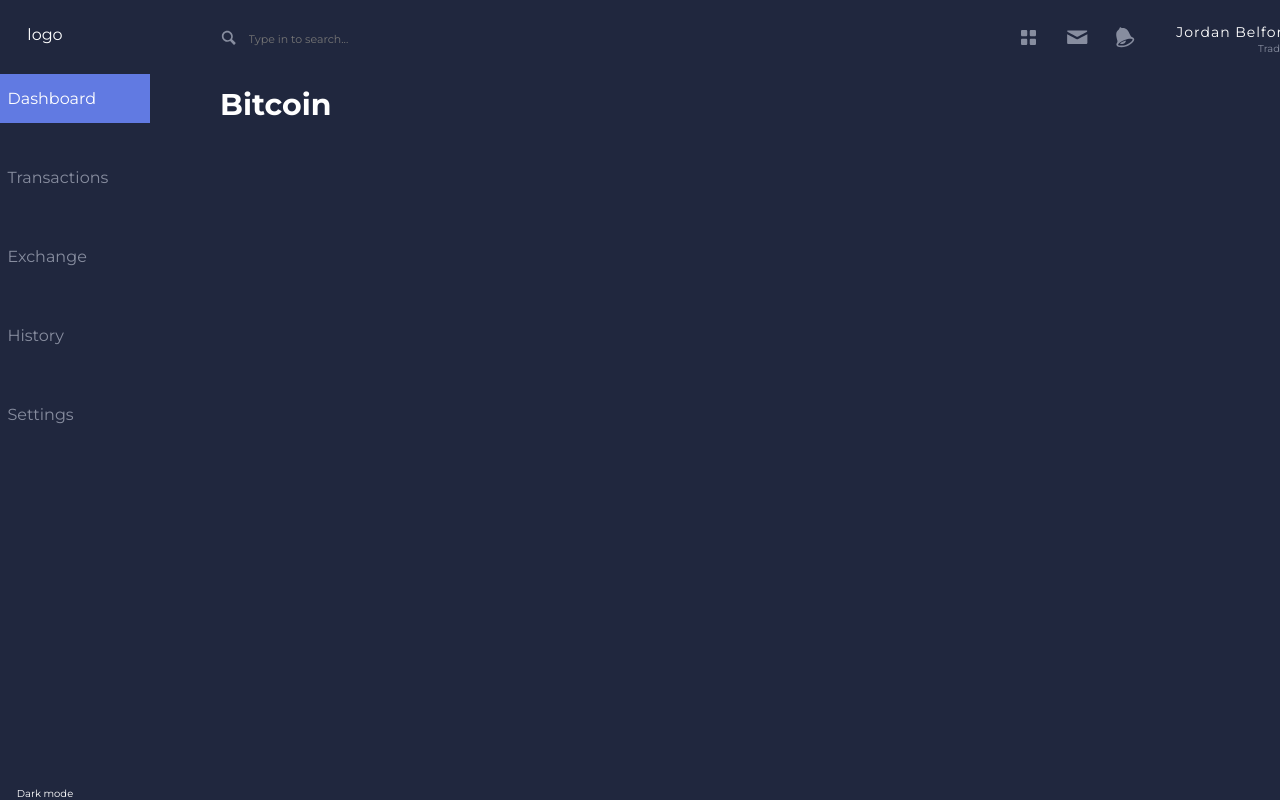
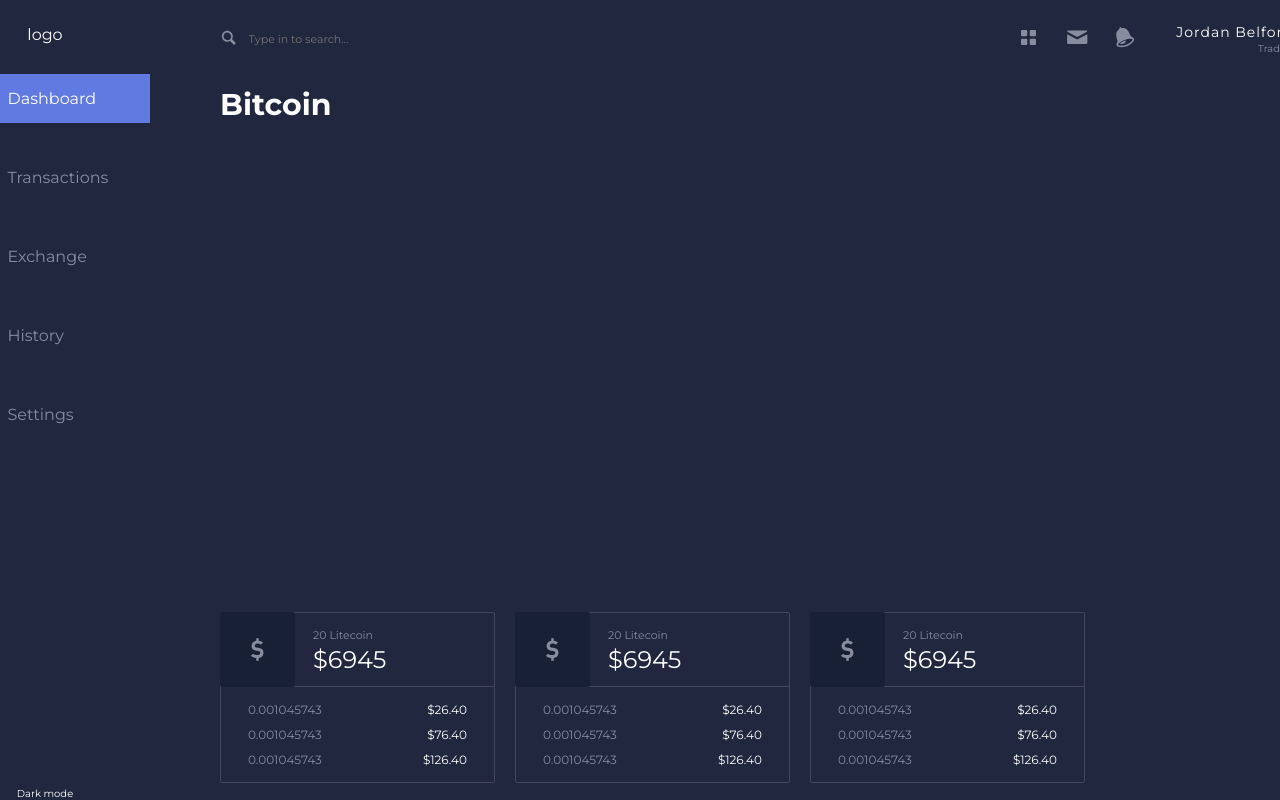
Before and after one commit to Claytonhart/cryptocurrency-dashboard, a React (Create React App) app: page / in a window 1280 px wide. Shown: the top 800 px of the page. Built offline with nearby package versions, Linux system fonts and the light colour scheme.

Commit message:
Wallet and WalletList components

```diff
--- a/src/components/Main.js
+++ b/src/components/Main.js
@@ -2,6 +2,7 @@ import React, { Component } from "react";
 import Sidebar from "./Sidebar";
 import Navbar from "./Navbar";
 import CryptoChart from "./CryptoChart";
+import WalletList from "./WalletList";
 
 class Main extends Component {
   render() {
@@ -13,6 +14,7 @@ class Main extends Component {
           <div className="main-content">
             <div className="main-column">
               <CryptoChart />
+              <WalletList />
             </div>
           </div>
         </section>
--- /dev/null
+++ b/src/components/Wallet.js
@@ -0,0 +1,36 @@
+import React, { Component } from "react";
+import { Credit } from "./svg/Svg";
+
+class Wallet extends Component {
+  render() {
+    return (
+      <div className="wallet">
+        <div className="currency-info">
+          <div className="currency-info__icon-background">
+            <Credit className="currency-info__icon" />
+          </div>
+          <div className="currency-info__currency">
+            <p>20 Litecoin</p>
+            <h3>$6945</h3>
+          </div>
+        </div>
+
+        <div className="price-history">
+          <ul className="price-history__container">
+            <li className="price-history__item">
+              0.001045743 <span>$26.40</span>
+            </li>
+            <li className="price-history__item">
+              0.001045743 <span>$76.40</span>
+            </li>
+            <li className="price-history__item">
+              0.001045743 <span>$126.40</span>
+            </li>
+          </ul>
+        </div>
+      </div>
+    );
+  }
+}
+
+export default Wallet;
--- /dev/null
+++ b/src/components/WalletList.js
@@ -0,0 +1,16 @@
+import React, { Component } from "react";
+import Wallet from "./Wallet";
+
+class WalletList extends Component {
+  render() {
+    return (
+      <section className="wallet-list">
+        <Wallet />
+        <Wallet />
+        <Wallet />
+      </section>
+    );
+  }
+}
+
+export default WalletList;
--- a/src/components/svg/Svg.js
+++ b/src/components/svg/Svg.js
@@ -143,3 +143,19 @@ export const DownArrow = ({ className }) => {
     </svg>
   );
 };
+
+export const Credit = ({ className }) => {
+  return (
+    <svg
+      className={className}
+      version="1.1"
+      xmlns="http://www.w3.org/2000/svg"
+      width="20"
+      height="20"
+      viewBox="0 0 20 20"
+    >
+      <title>credit</title>
+      <path d="M11 16.755v2.245h-2v-2.143c-1.712-0.1-3.066-0.589-4.241-1.797l1.718-1.74c0.859 0.87 2.023 1.16 3.282 1.16 1.565 0 2.405-0.599 2.405-1.702 0-0.483-0.133-0.889-0.42-1.16-0.267-0.251-0.572-0.387-1.202-0.483l-1.642-0.232c-1.164-0.174-2.022-0.541-2.634-1.141-0.648-0.657-0.973-1.546-0.973-2.707 0-2.155 1.382-3.743 3.707-4.1v-1.955h2v1.932c1.382 0.145 2.465 0.62 3.415 1.551l-1.679 1.682c-0.859-0.832-1.889-0.947-2.787-0.947-1.412 0-2.099 0.792-2.099 1.74 0 0.348 0.115 0.716 0.401 0.986 0.267 0.252 0.706 0.464 1.26 0.541l1.602 0.232c1.241 0.174 2.023 0.522 2.596 1.063 0.726 0.696 1.050 1.702 1.050 2.92 0 2.25-1.567 3.662-3.759 4.055z" />
+    </svg>
+  );
+};
--- a/src/index.css
+++ b/src/index.css
@@ -178,6 +178,64 @@ body {
     text-align: end; }
 
 .cryptochart {
-  height: 77%; }
+  height: 75%; }
   .cryptochart__title {
     font-size: 3rem; }
+
+.wallet {
+  width: 27.5rem;
+  border: 1px solid #42475f;
+  border-radius: 2px; }
+  .wallet:not(:last-of-type) {
+    margin-right: 2rem; }
+
+.currency-info {
+  position: relative;
+  display: flex;
+  border-bottom: 1px solid #42475f;
+  color: #878d9f;
+  height: calc(7.5rem - 1px); }
+  .currency-info__icon {
+    height: 2.5rem;
+    width: 2.5rem;
+    fill: currentColor; }
+  .currency-info__icon-background {
+    position: absolute;
+    background-color: #182035;
+    width: 7.5rem;
+    height: 7.5rem;
+    display: flex;
+    align-items: center;
+    justify-content: center;
+    transform: translate(-1px, -1px);
+    border-radius: 2px; }
+  .currency-info__currency {
+    display: flex;
+    flex-direction: column;
+    justify-content: center;
+    margin-left: 9.2rem; }
+    .currency-info__currency p {
+      color: #878d9f;
+      font-size: 1.1rem;
+      line-height: 2rem; }
+    .currency-info__currency h3 {
+      font-size: 2.4rem;
+      color: #fff;
+      font-weight: 400; }
+
+.price-history__container {
+  list-style: none;
+  padding: 1.5rem 2.7rem; }
+
+.price-history__item {
+  color: #878d9f;
+  font-size: 1.2rem; }
+  .price-history__item span {
+    color: #fff;
+    float: right; }
+  .price-history__item:not(:last-of-type) {
+    padding-bottom: 1rem; }
+
+.wallet-list {
+  margin-top: 0.5rem;
+  display: flex; }
--- a/src/index.scss
+++ b/src/index.scss
@@ -10,3 +10,5 @@
 @import "./styles/components/navbar";
 @import "./styles/components/masthead";
 @import "./styles/components/cryptochart";
+@import "./styles/components/wallet";
+@import "./styles/components/walletlist";
--- a/src/styles/components/_cryptochart.scss
+++ b/src/styles/components/_cryptochart.scss
@@ -1,6 +1,6 @@
 .cryptochart {
   // border: 1px solid $color-text-grey;
-  height: 77%;
+  height: 75%;
 
   &__title {
     font-size: 3rem;
--- /dev/null
+++ b/src/styles/components/_wallet.scss
@@ -0,0 +1,74 @@
+.wallet {
+  width: 27.5rem;
+  border: 1px solid $color-text-dark-grey;
+  border-radius: 2px;
+
+  &:not(:last-of-type) {
+    margin-right: 2rem;
+  }
+}
+
+.currency-info {
+  position: relative;
+  display: flex;
+  border-bottom: 1px solid $color-text-dark-grey;
+  color: $color-text-grey;
+  height: calc(7.5rem - 1px);
+
+  &__icon {
+    height: 2.5rem;
+    width: 2.5rem;
+    fill: currentColor;
+  }
+
+  &__icon-background {
+    position: absolute;
+    background-color: #182035;
+    width: 7.5rem;
+    height: 7.5rem;
+    display: flex;
+    align-items: center;
+    justify-content: center;
+    transform: translate(-1px, -1px);
+    border-radius: 2px;
+  }
+
+  &__currency {
+    display: flex;
+    flex-direction: column;
+    justify-content: center;
+    margin-left: 9.2rem;
+
+    p {
+      color: $color-text-grey;
+      font-size: 1.1rem;
+      line-height: 2rem;
+    }
+
+    h3 {
+      font-size: 2.4rem;
+      color: #fff;
+      font-weight: 400;
+    }
+  }
+}
+
+.price-history {
+  &__container {
+    list-style: none;
+    padding: 1.5rem 2.7rem;
+  }
+
+  &__item {
+    color: $color-text-grey;
+    font-size: 1.2rem;
+
+    span {
+      color: #fff;
+      float: right;
+    }
+    &:not(:last-of-type) {
+      padding-bottom: 1rem;
+    }
+  }
+}
--- /dev/null
+++ b/src/styles/components/_walletlist.scss
@@ -0,0 +1,4 @@
+.wallet-list {
+  margin-top: 0.5rem;
+  display: flex;
+}
```
